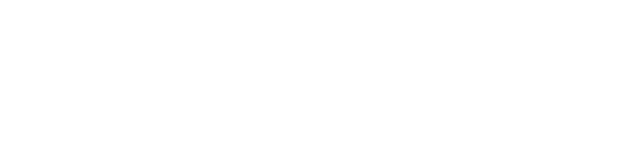
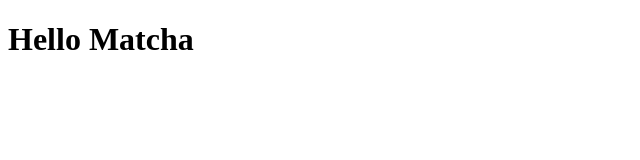
Before and after one commit to matchajs/matchajs.github.com, a plain HTML site: page index.html in a window 1280 px wide. Shown: the whole page, without its empty margins (0-640 px from the left). Drawn offline with Linux system fonts and the light colour scheme.

Commit message:
Update index.html

```diff
--- a/index.html
+++ b/index.html
@@ -2,10 +2,10 @@
 <html>
 <head>
 <meta charset="utf-8">
-<title>matcha js</title>
+<title>matchajs</title>
 </head>
 
 <body>
-
+<h1>Hello Matcha</h1>
 </body>
 </html>
```
